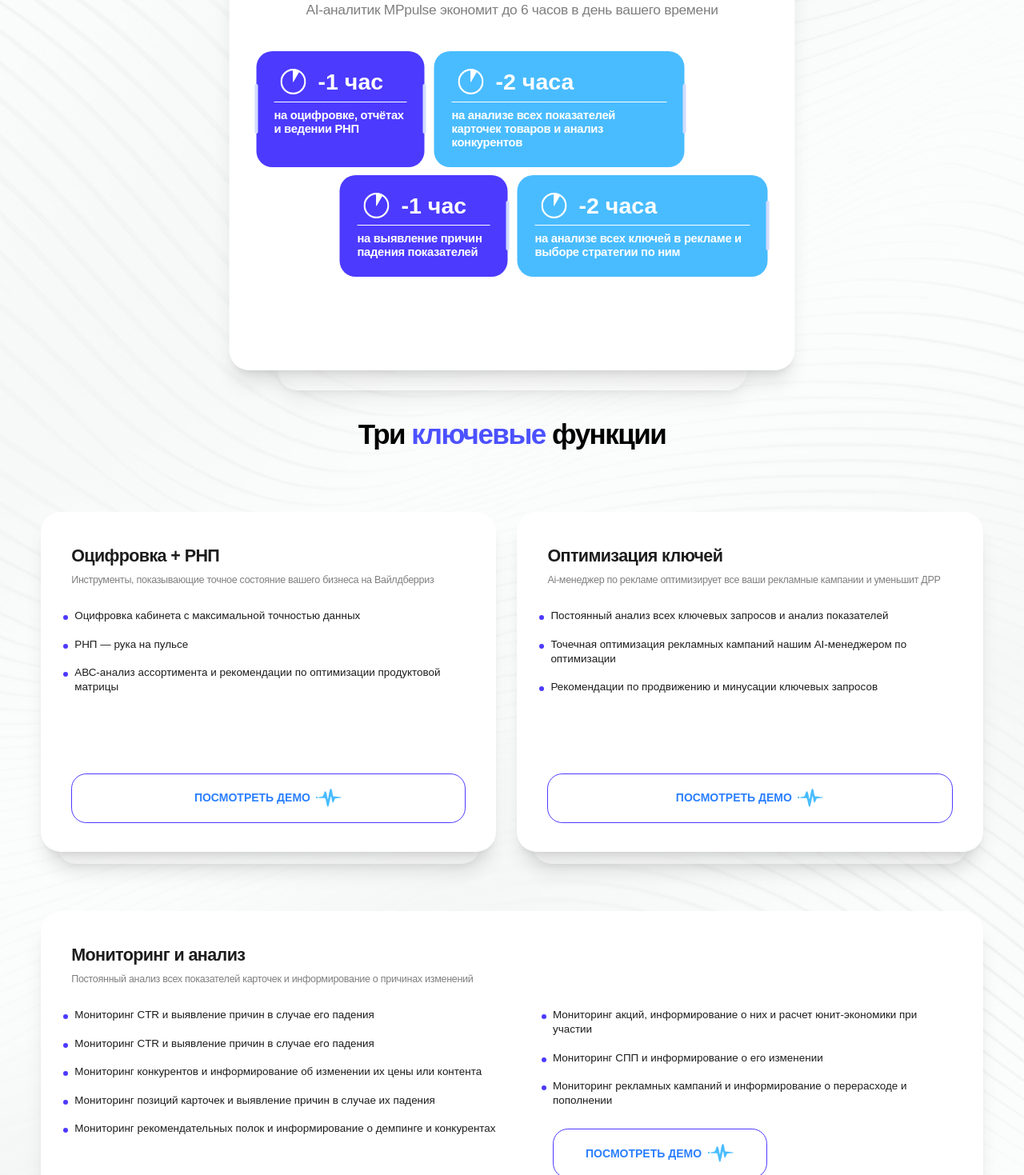
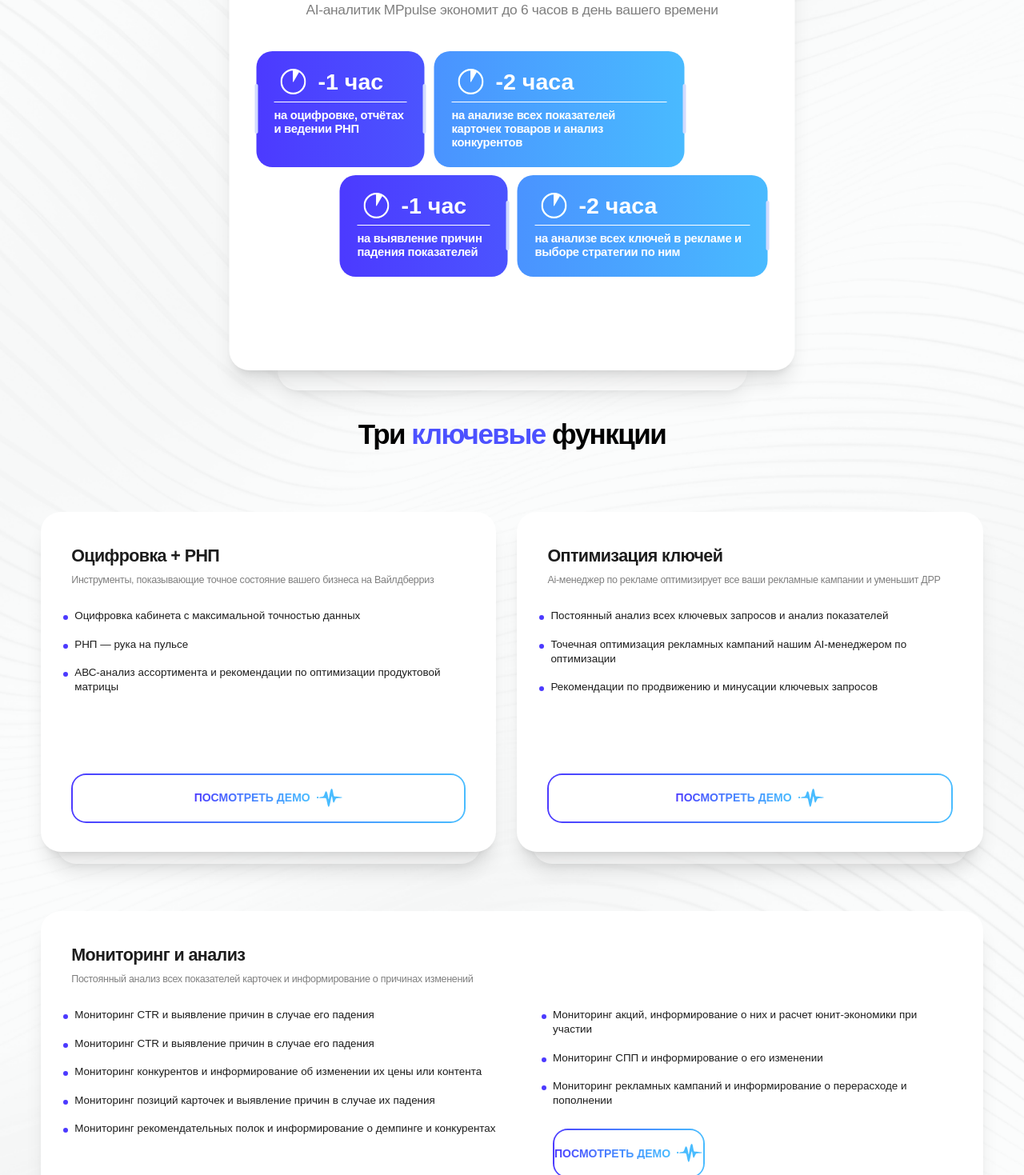
Before and after one commit to IamSubarist/mppulse-landing, a React (Vite) app: page / in a window 1280 px wide. Shown: the part 1331-2800 px from the top of the page at 80% size. Built offline with nearby package versions, Linux system fonts and the light colour scheme; a web font is replaced by a local one.

Commit message:
add adaptive for questions block and add gradient to btn

```diff
--- a/src/components/KeyFunctions/BigCard.jsx
+++ b/src/components/KeyFunctions/BigCard.jsx
@@ -25,7 +25,13 @@
         </div>
         <div className="flex min-[360px]:flex-col min-[1600px]:flex-row min-[768px]:gap-[10px] min-[1600px]:gap-0 items-center min-[768px]:mt-[29px] min-[1600px]:mt-[16px]">
           <div className="min-[768px]:mr-[104px] min-[1600px]:mr-0 flex min-[360px]:flex-col min-[768px]:flex-row gap-3 min-[1600px]:gap-0">
-            <div className="relative flex flex-col min-[768px]:gap-2 min-[1600px]:gap-[10px] bg-[#4C3AFF] min-[768px]:p-[22px] min-[1600px]:p-[26px] rounded-[20px] w-[154.45px] min-[768px]:w-[210px] min-[1600px]:w-[241px] text-white">
+            <div
+              style={{
+                background:
+                  "linear-gradient(90deg, #4C3AFF 0%, #49BCFF 499.17%)",
+              }}
+              className="relative flex flex-col min-[768px]:gap-2 min-[1600px]:gap-[10px] min-[768px]:p-[22px] min-[1600px]:p-[26px] rounded-[20px] w-[154.45px] min-[768px]:w-[210px] min-[1600px]:w-[241px] text-white"
+            >
               <div className="flex items-center gap-[15px] pl-2">
                 <svg
                   width="32"
@@ -57,7 +63,13 @@
               <div className="rounded-[100px] h-[62px] w-[4px] bg-[#d2dbff] absolute top-1/2 -translate-y-1/2 -left-[2px]"></div>
               <div className="z-10 rounded-[100px] h-[62px] w-[4px] bg-[#d2dbff] absolute top-1/2 -translate-y-1/2 -right-[2px]"></div>
             </div>
-            <div className="relative flex flex-col min-[768px]:gap-2 min-[1600px]:gap-[10px] bg-[#49BCFF] min-[768px]:p-[22px] min-[1600px]:p-[26px] rounded-[20px] w-[230px] min-[768px]:w-[313px] min-[1600px]:w-[360px] text-white">
+            <div
+              style={{
+                background:
+                  "linear-gradient(90deg, #4C3AFF -229.58%, #49BCFF 104.86%)",
+              }}
+              className="relative flex flex-col min-[768px]:gap-2 min-[1600px]:gap-[10px] min-[768px]:p-[22px] min-[1600px]:p-[26px] rounded-[20px] w-[230px] min-[768px]:w-[313px] min-[1600px]:w-[360px] text-white"
+            >
               <div className="flex items-center gap-[15px] pl-2">
                 <svg
                   width="32"
@@ -91,7 +103,13 @@
             </div>
           </div>
           <div className="min-[768px]:ml-[104px] min-[1600px]:ml-0 flex min-[360px]:flex-col min-[768px]:flex-row gap-3 min-[1600px]:gap-0">
-            <div className="relative flex flex-col min-[768px]:gap-2 min-[1600px]:gap-[10px] bg-[#4C3AFF] min-[768px]:p-[22px] min-[1600px]:p-[26px] rounded-[20px] w-[154.45px] min-[768px]:w-[210px] min-[1600px]:w-[241px] text-white">
+            <div
+              style={{
+                background:
+                  "linear-gradient(90deg, #4C3AFF 0%, #49BCFF 499.17%)",
+              }}
+              className="relative flex flex-col min-[768px]:gap-2 min-[1600px]:gap-[10px] min-[768px]:p-[22px] min-[1600px]:p-[26px] rounded-[20px] w-[154.45px] min-[768px]:w-[210px] min-[1600px]:w-[241px] text-white"
+            >
               <div className="flex items-center gap-[15px] pl-2">
                 <svg
                   width="32"
@@ -122,7 +140,13 @@
               </div>
               <div className="z-10 rounded-[100px] h-[62px] w-[4px] bg-[#d2dbff] absolute top-1/2 -translate-y-1/2 -right-[2px]"></div>
             </div>
-            <div className="relative flex flex-col min-[768px]:gap-2 min-[1600px]:gap-[10px] bg-[#49BCFF] min-[768px]:p-[22px] min-[1600px]:p-[26px] rounded-[20px] w-[230px] min-[768px]:w-[313px] min-[1600px]:w-[360px] text-white">
+            <div
+              style={{
+                background:
+                  "linear-gradient(90deg, #4C3AFF -229.58%, #49BCFF 104.86%)",
+              }}
+              className="relative flex flex-col min-[768px]:gap-2 min-[1600px]:gap-[10px] min-[768px]:p-[22px] min-[1600px]:p-[26px] rounded-[20px] w-[230px] min-[768px]:w-[313px] min-[1600px]:w-[360px] text-white"
+            >
               <div className="flex items-center gap-[15px] pl-2">
                 <svg
                   width="32"
--- a/src/components/KeyFunctions/FuncCard.jsx
+++ b/src/components/KeyFunctions/FuncCard.jsx
@@ -22,8 +22,9 @@
             </div>
           ))}
         </div>
-        <button className="min-[768px]:px-[40px] min-[1600px]:px-[46px] min-[768px]:h-[62px] min-[1600px]:h-[70px] rounded-[18.81px] border border-[#4C3AFF] flex items-center justify-center min-[768px]:gap-[7.51px] min-[1600px]:gap-2">
-          <p className="min-w-[142px] min-[768px]:text-[14.01px] min-[1600px]:text-[15.63px] font-bold text-blue-500 leading-[105%] uppercase">
+        <button className="min-[768px]:h-[62px] min-[1600px]:h-[70px] rounded-[18.81px] bg-gradient-to-r from-[#4C3AFF] to-[#49BCFF] flex items-center justify-center min-[768px]:gap-[7.51px] min-[1600px]:gap-2 p-[2px]">
+          <div className="w-full h-full rounded-[16px] bg-white flex items-center justify-center gap-2">
+            <p className="min-w-[142px] min-[768px]:text-[14.01px] min-[1600px]:text-[15.63px] font-bold bg-gradient-to-r from-[#4C3AFF] to-[#49BCFF] bg-clip-text text-transparent leading-[105%] uppercase">
               Посмотреть демо
             </p>
             <svg
@@ -42,6 +43,7 @@
                 fill="#49BCFF"
               />
             </svg>
+          </div>
         </button>
       </div>
       <div className="shadow-xl z-10 absolute top-0 right-1/2 translate-x-1/2 w-[calc(100%-38px)] h-[calc(100%+15px)] rounded-[25px] bg-white opacity-50"></div>
--- a/src/components/KeyFunctions/MonitoringCard.jsx
+++ b/src/components/KeyFunctions/MonitoringCard.jsx
@@ -39,8 +39,9 @@
             ))}
             {/* Кнопка в конце правой колонки */}
             <div className="flex items-start gap-2 relative pl-1 mt-[8px]">
-              <button className="min-[768px]:px-[40px] min-[1600px]:px-[46px] min-[768px]:h-[62px] min-[1600px]:h-[70px] rounded-[18.81px] border border-[#4C3AFF] flex items-center justify-center min-[768px]:gap-[7.51px] min-[1600px]:gap-2">
-                <p className="min-w-[142px] min-[768px]:text-[14.01px] min-[1600px]:text-[15.63px] font-bold text-blue-500 leading-[105%] uppercase">
+              <button className="min-[768px]:h-[62px] min-[1600px]:h-[70px] rounded-[18.81px] bg-gradient-to-r from-[#4C3AFF] to-[#49BCFF] flex items-center justify-center min-[768px]:gap-[7.51px] min-[1600px]:gap-2 p-[2px]">
+                <div className="w-full h-full rounded-[16px] bg-white flex items-center justify-center gap-2">
+                  <p className="min-w-[142px] min-[768px]:text-[14.01px] min-[1600px]:text-[15.63px] font-bold bg-gradient-to-r from-[#4C3AFF] to-[#49BCFF] bg-clip-text text-transparent leading-[105%] uppercase">
                     Посмотреть демо
                   </p>
                   <svg
@@ -59,6 +60,7 @@
                       fill="#49BCFF"
                     />
                   </svg>
+                </div>
               </button>
             </div>
           </div>
@@ -76,8 +78,9 @@
               </div>
             ))}
           </div>
-          <button className="min-[1600px]:px-[46px] min-[1600px]:h-[70px] rounded-[18.81px] border border-[#4C3AFF] flex items-center justify-center min-[1600px]:gap-2">
-            <p className="min-w-[142px] min-[1600px]:text-[15.63px] font-bold text-blue-500 leading-[105%] uppercase">
+          <button className="min-[768px]:h-[62px] min-[1600px]:h-[70px] rounded-[18.81px] bg-gradient-to-r from-[#4C3AFF] to-[#49BCFF] flex items-center justify-center min-[768px]:gap-[7.51px] min-[1600px]:gap-2 p-[2px]">
+            <div className="w-full h-full rounded-[16px] bg-white flex items-center justify-center gap-2">
+              <p className="min-w-[142px] min-[768px]:text-[14.01px] min-[1600px]:text-[15.63px] font-bold bg-gradient-to-r from-[#4C3AFF] to-[#49BCFF] bg-clip-text text-transparent leading-[105%] uppercase">
                 Посмотреть демо
               </p>
               <svg
@@ -96,6 +99,7 @@
                   fill="#49BCFF"
                 />
               </svg>
+            </div>
           </button>
         </div>
       </div>
--- a/src/components/StepsAndRates/RateCard.jsx
+++ b/src/components/StepsAndRates/RateCard.jsx
@@ -4,7 +4,7 @@
   return (
     <div className="relative flex flex-col items-center justify-center">
       {discount && (
-        <div className="z-[3] rounded-[5.57px] absolute -top-3 left-[39px] min-[768px]:w-[185.51px] min-[1600px]:w-[207px] min-[768px]:h-[22.41px] min-[1600px]:h-[25px] bg-[#4C3AFF] flex items-center justify-center">
+        <div className="z-[3] rounded-[5.57px] absolute -top-3 left-[39px] min-[768px]:w-[185.51px] min-[1600px]:w-[207px] min-[768px]:h-[22.41px] min-[1600px]:h-[25px] bg-[linear-gradient(90deg,_#4C3AFF_-4.57%,_#49BCFF_93.01%)] flex items-center justify-center">
           <p className="min-[768px]:text-[11.91px] min-[1600px]:text-[13.29px] font-bold leading-[105%] text-white tracking-[-0.3px] uppercase">
             для маленьких кабинетов
           </p>
@@ -63,11 +63,11 @@
           ))}
         </div>
         <div className="flex flex-col items-center justify-center mt-[22px] gap-[18px]">
-          <p className="text-[#4C3AFF] min-[768px]:text-[28.68px] min-[1600px]:text-[32px] font-bold leading-[110%] tracking-[0.3px] text-center">
+          <p className="bg-gradient-to-r from-[#4C3AFF] to-[#49BCFF] bg-clip-text text-transparent min-[768px]:text-[28.68px] min-[1600px]:text-[32px] font-bold leading-[110%] tracking-[0.3px] text-center">
             {price} руб/мес
           </p>
           <div>
-            <button className="min-[768px]:w-[261.69px] min-[1600px]:w-[292px] min-[768px]:h-[68.03px] min-[1600px]:h-[75.91px] rounded-[12.65px] bg-[#4C3AFF] flex items-center justify-center gap-2">
+            <button className="min-[768px]:w-[261.69px] min-[1600px]:w-[292px] min-[768px]:h-[68.03px] min-[1600px]:h-[75.91px] rounded-[12.65px] bg-[linear-gradient(90deg,_#4C3AFF_-4.57%,_#49BCFF_93.01%)] flex items-center justify-center gap-2">
               <p className="min-[768px]:text-[16.13px] min-[1600px]:text-[18px] font-bold text-white leading-[105%] uppercase">
                 Подключить
               </p>
--- a/src/components/StepsAndRates/RateCard768.jsx
+++ b/src/components/StepsAndRates/RateCard768.jsx
@@ -4,7 +4,7 @@
   return (
     <div className="relative flex flex-col items-center justify-center">
       {discount && (
-        <div className="z-[3] rounded-[5.57px] absolute -top-3 left-[39px] w-[207px] h-[25px] bg-[#4C3AFF] flex items-center justify-center">
+        <div className="z-[3] rounded-[5.57px] absolute -top-3 left-[39px] w-[207px] h-[25px] bg-[linear-gradient(90deg,_#4C3AFF_-4.57%,_#49BCFF_93.01%)] flex items-center justify-center">
           <p className="text-[13.29px] font-bold leading-[105%] text-white tracking-[-0.3px] uppercase">
             для маленьких кабинетов
           </p>
--- a/src/pages/Home/Home.jsx
+++ b/src/pages/Home/Home.jsx
@@ -9,8 +9,8 @@
     <div>
       <Hero />
       <KeyFunctions />
-      {/* <StepsAndRates /> */}
-      {/* <Questions /> */}
+      <StepsAndRates />
+      <Questions />
     </div>
   );
 };
--- a/src/sections/Hero.jsx
+++ b/src/sections/Hero.jsx
@@ -81,7 +81,7 @@
           </div>
         </div>
         <div className="relative ml-[5px]">
-          <div className="z-20 flex items-center justify-center gap-[14.15px] bg-blue-500 w-[320px] min-[768px]:w-[405.58px] h-[83px] min-[768px]:h-[105.44px] rounded-[17.57px]">
+          <div className="z-20 flex items-center justify-center gap-[14.15px] bg-[linear-gradient(90deg,_#4C3AFF_-4.57%,_#49BCFF_93.01%)] w-[320px] min-[768px]:w-[405.58px] h-[83px] min-[768px]:h-[105.44px] rounded-[17.57px]">
             <svg
               width="54"
               height="39"
```
Also changed, not shown: src/components/Questions/QuestionCard.jsx (+7 -7 lines), src/sections/Questions.jsx (+20 -14 lines), src/assets/backCircle.svg (added). Lines whose indentation alone changed are shown as unchanged.
